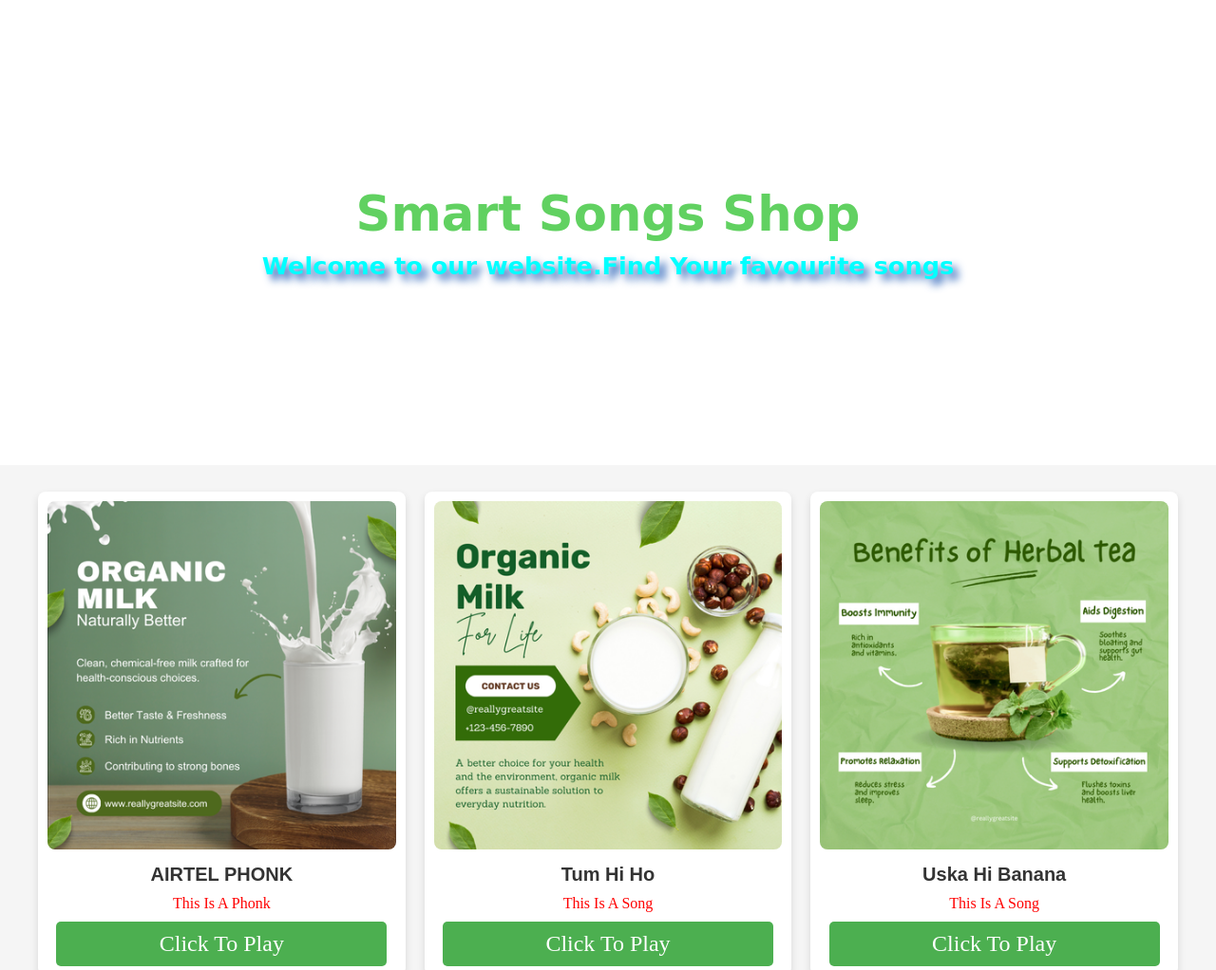
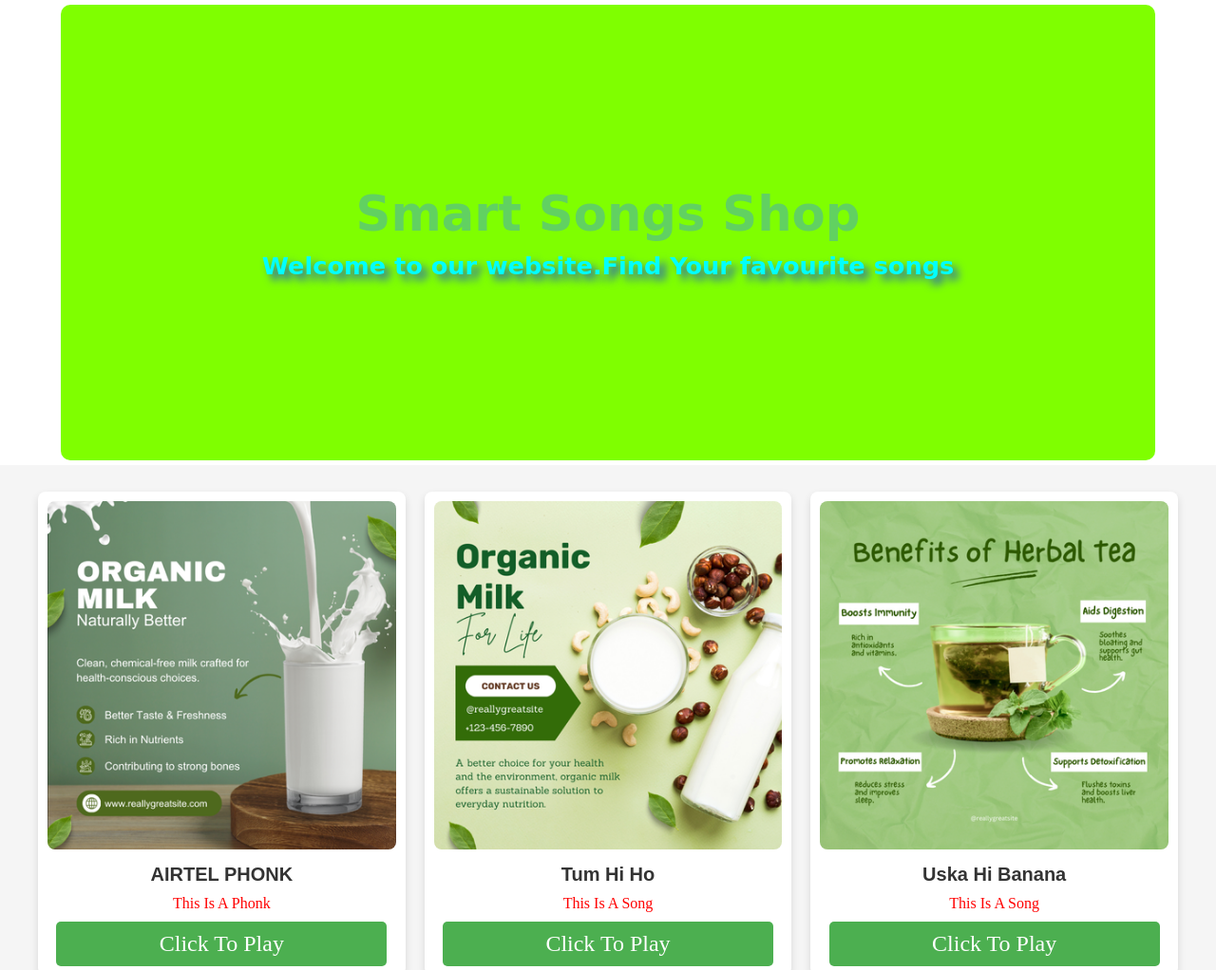
Before and after one commit to attaqwapharmacy21-bit/Made-By-Ruhan, a plain HTML site: page index.html in a window 1280 px wide. Shown: the top 1022 px of the page at 95% size. Drawn offline with Linux system fonts and the light colour scheme.

```diff
--- a/index.html
+++ b/index.html
@@ -13,7 +13,7 @@
         .header{
             text-align: center;
 
-            background-color: white;
+            background-color: chartreuse;
             margin: 5px auto;
             min-height: 48vh;
             width: 90%;
```
Also changed, not shown: 1.jpg (deleted).
